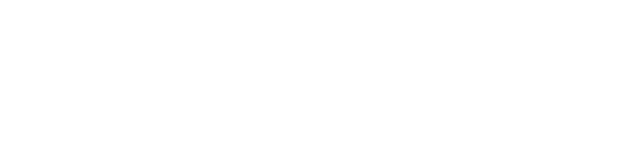
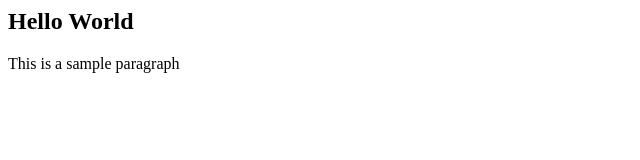
Before and after one commit to Roxy45401/GithubSamplee, a plain HTML site: page index.html in a window 1280 px wide. Shown: the whole page, without its empty margins (0-640 px from the left). Drawn offline with Linux system fonts and the light colour scheme.

Commit message:
added text to the p element

```diff
--- a/index.html
+++ b/index.html
@@ -1,5 +1,6 @@
 <html>
     <body>
-        <h2></h2>
+        <h2>Hello World</h2>
+        <p> This is a sample paragraph</p>
     </body>
 </html>
```
